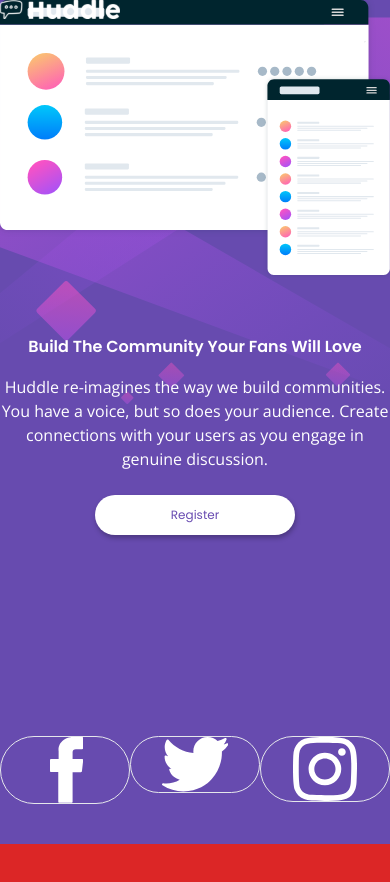
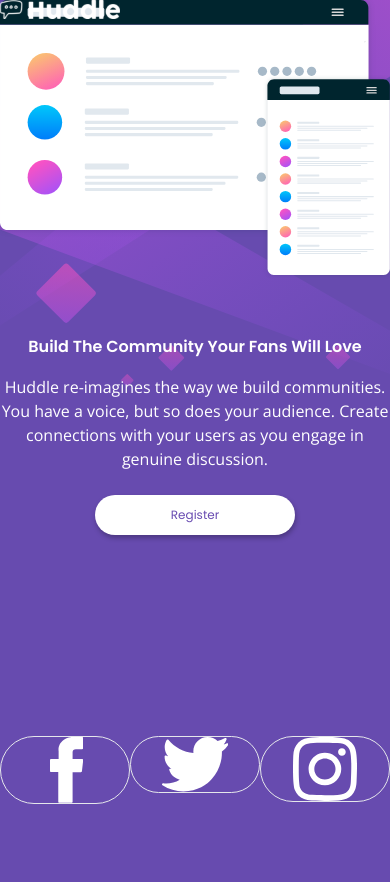
Before and after one commit to SeanRavenhill/huddle-landing-page-with-single-introductory-section-nextjs, a Next.js app: page / in a window 390 px wide. Shown: the top 882 px of the page. After the commit the page ends 844 px from the top, so only its background shows below. Built offline with nearby package versions, Linux system fonts and the light colour scheme; what fluid-tailwind would draw is missing.

Commit message:
HotFix: Found a simply css class that stops scroll.
Added 'touch-action: none;' to the no-scroll class.

Also found I can test locally on my iPhone via USB
connection. Nice to test locally before having to
overload Vercel with deploys and multiple github
pushes just to test functionality.

```diff
--- a/app/components/atoms/Background.tsx
+++ b/app/components/atoms/Background.tsx
@@ -7,7 +7,7 @@ export default function Background() {
     <>
       {/* Mobile viewports */}
       <div className='xl:hidden block absolute inset-0 z-0'>
-        <BgMobile className={'w-full min-h-[50%] h-auto'} />
+        <BgMobile className={'w-full h-auto'} />
       </div>
 
       {/* Desktop viewports */}
--- a/app/hooks/useLockBodyScroll.ts
+++ b/app/hooks/useLockBodyScroll.ts
@@ -23,13 +23,16 @@ export default function useLockBodyScroll(lock: boolean) {
   useEffect(() => {
     if(lock) {
       document.body.classList.add('no-scroll'); // Disable vertical scrolling.
+
     } else {
       document.body.classList.remove('no-scroll'); // Enable vertical scrolling.
+
     }
 
     // Cleanup function: remove the class to ensure the body scroll is enabled when the component unmounts.
     return () => {
       document.body.classList.remove('no-scroll');
+
     }
   }, [lock]); // Re-run the effect whenever the lock flag changes.
 }
--- a/app/page.tsx
+++ b/app/page.tsx
@@ -39,7 +39,7 @@ export default function Home() {
       <Header />
       <main>
         {/* Hero Section containing the background, main hero content, and call-to-action */}
-        <section className='min-h-svh w-full'>
+        <section className='min-h-screen w-full'>
           {/* Render the SVG Background behind the hero content */}
           <Background />
 
@@ -66,8 +66,6 @@ export default function Home() {
         </section>
       </main>
 
-      <section className='w-full h-screen bg-red-600'></section>
-
       {/* Render the button that toggles the modal's visibility */}
       <ModalToggleButton onClick={handleInfoModal} isModalOpen={isModalOpen}/>
       {/*
--- a/app/styles/globals.css
+++ b/app/styles/globals.css
@@ -24,4 +24,5 @@ body {
 
 .no-scroll {
   overflow-y: hidden;
+  touch-action: none;
 }
```
